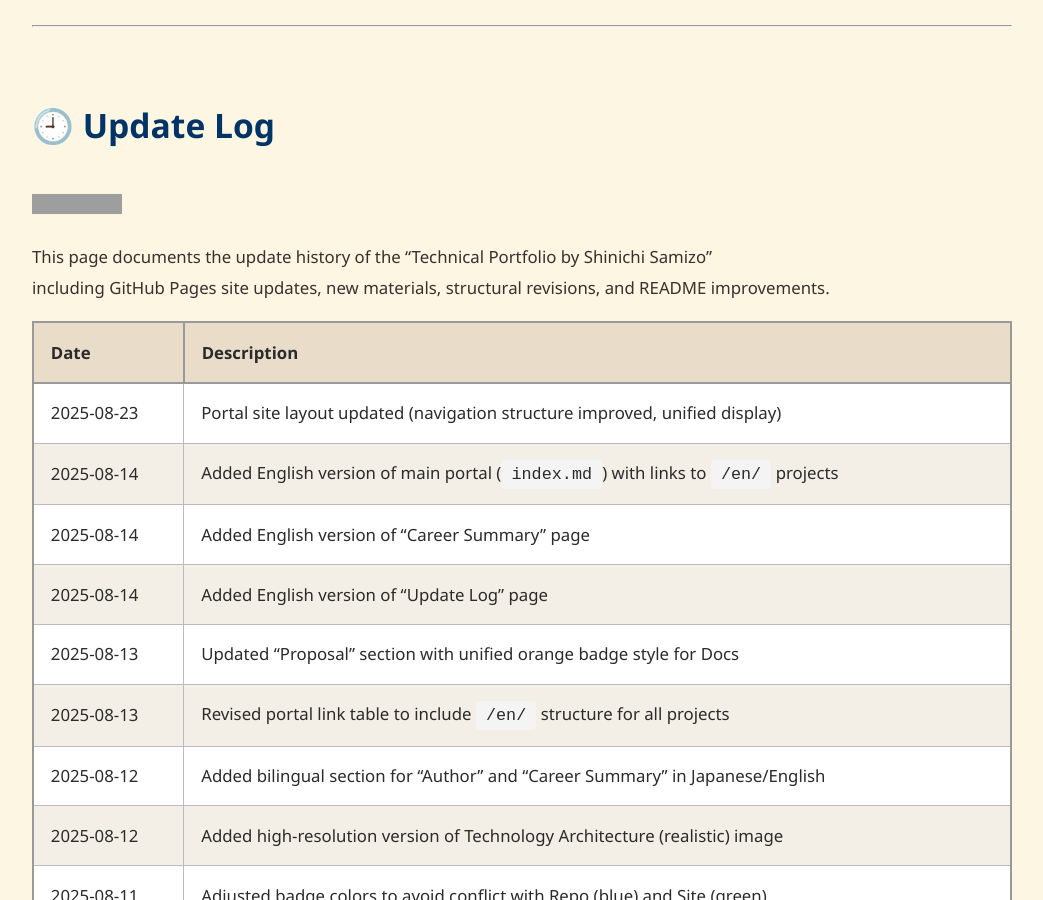
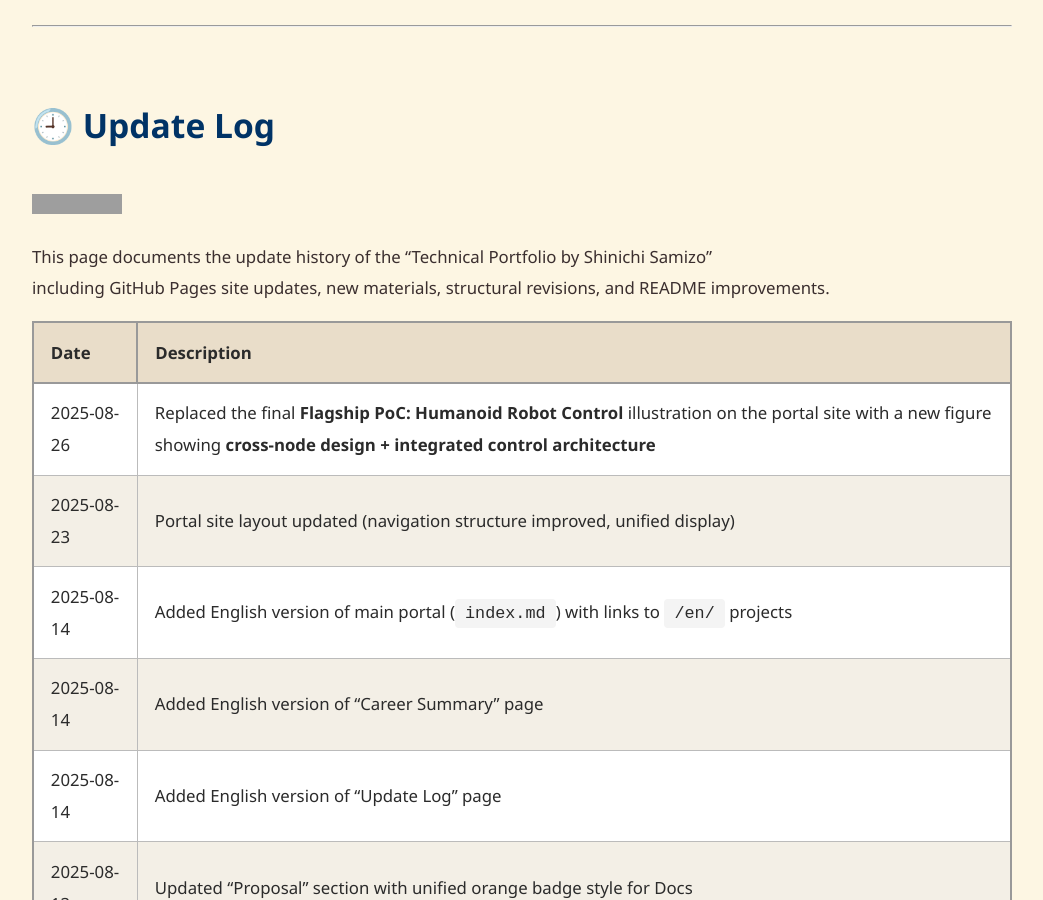
Before and after one commit to Samizo-AITL/Samizo-AITL.github.io, a Jekyll site: the page built from about/update/en/index.md, in a window 1280 px wide and 900 px high. Shown: the whole window, without its empty margins (118-1161 px from the left). Built offline with Jekyll 4.4.1, drawn with Linux system fonts in a browser that asks for light colours; grey boxes are pictures that could not be loaded.

Commit message:
Update index.md

```diff
--- a/about/update/en/index.md
+++ b/about/update/en/index.md
@@ -13,6 +13,7 @@ including GitHub Pages site updates, new materials, structural revisions, and RE
 
 | Date       | Description                                                                 |
 |------------|-----------------------------------------------------------------------------|
+| 2025-08-26 | Replaced the final **Flagship PoC: Humanoid Robot Control** illustration on the portal site with a new figure showing **cross-node design + integrated control architecture** |
 | 2025-08-23 | Portal site layout updated (navigation structure improved, unified display) |
 | 2025-08-14 | Added English version of main portal (`index.md`) with links to `/en/` projects |
 | 2025-08-14 | Added English version of "Career Summary" page                              |
```
